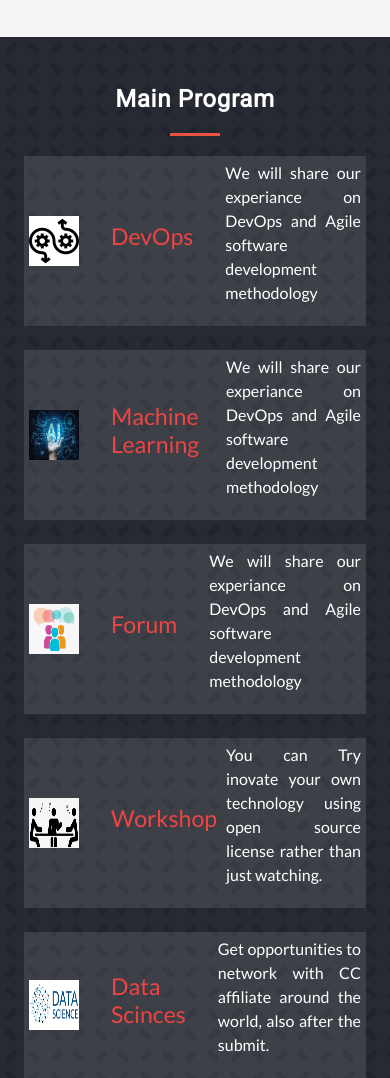
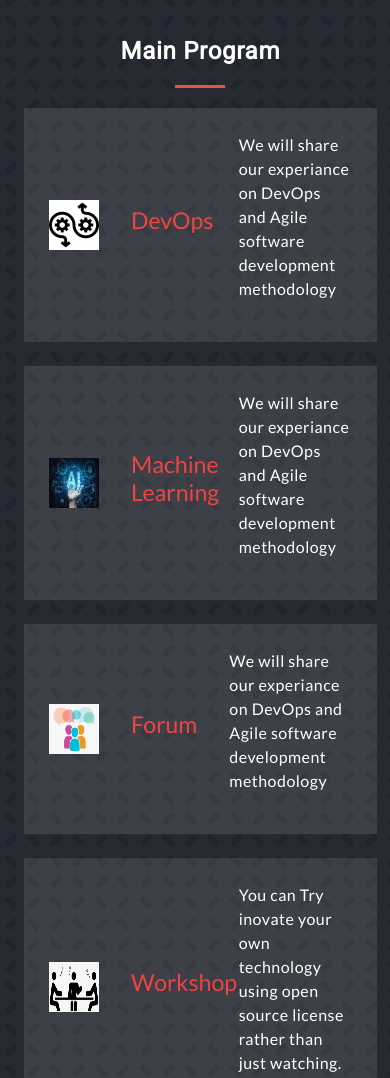
Before and after one commit to melashu/MDS, a website: page index.html in a window 390 px wide. Shown: the part 1258-2336 px from the top of the page. Drawn offline with nearby package versions, Linux system fonts and the light colour scheme; a web font is replaced by a local one.

Commit message:
Add padding to program box

```diff
--- a/css/desktop.css
+++ b/css/desktop.css
@@ -69,7 +69,6 @@ header {
   padding: 100px;
   background-image: url("../image/main-background-img.png");
 }
-
 
 .headline-description {
   width: 60%;
@@ -152,7 +151,6 @@ header {
 
 .abt-headline-title {
   text-align: center;
-
 }
 
 .abt-headline-description {
@@ -215,8 +213,7 @@ footer {
 .abt-footer-bottom {
   background-color: #2e2e2e;
   color: #fff;
-  font-family: 'Lato',sans-serif;
-
+  font-family: "Lato", sans-serif;
 }
 
 .footer-bottom p {
--- a/css/mobile.css
+++ b/css/mobile.css
@@ -159,7 +159,7 @@ main {
   column-gap: 32px;
   box-sizing: border-box;
   background-color: rgba(255, 255, 255, 0.1);
-  padding: 5px;
+  padding: 25px;
   justify-content: center;
   align-items: center;
 }
@@ -175,8 +175,8 @@ main {
 }
 
 .program-description {
-  text-align: justify;
   width: 75%;
+  letter-spacing: 0.03em;
 }
 
 .btn-join {
```
Also changed, not shown: about.html (+12 -11 lines).
